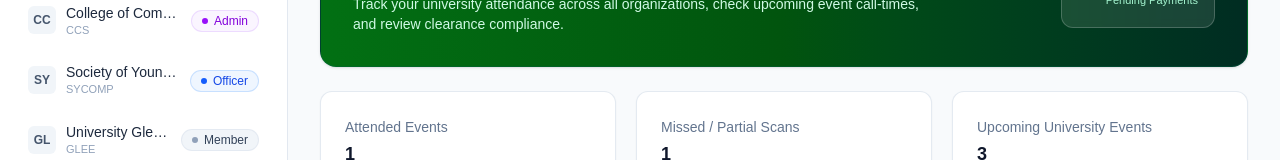
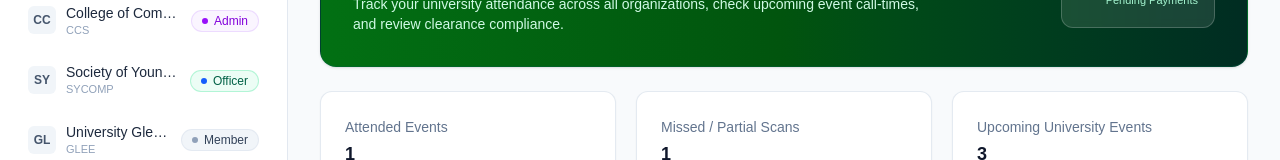
Before and after one commit to HNU-Falcon-Devs/hnu-dash-web, a Next.js app in the folder apps/web/: page / in a window 1280 px wide. Shown: the part 217-377 px from the top of the page. Built offline with nearby package versions, Linux system fonts and the light colour scheme.

Commit message:
Modifying reusable components to cater themes

```diff
--- a/apps/web/src/components/ui/badge.tsx
+++ b/apps/web/src/components/ui/badge.tsx
@@ -36,13 +36,20 @@ export function Badge({
     'inline-flex items-center font-medium rounded-full border transition-colors select-none';
 
   const variants = {
-    default: 'bg-slate-100 text-slate-700 border-slate-200/80',
-    primary: 'bg-blue-50 text-blue-700 border-blue-200/80',
-    success: 'bg-emerald-50 text-emerald-700 border-emerald-200/80',
-    warning: 'bg-amber-50 text-amber-700 border-amber-200/80',
-    danger: 'bg-rose-50 text-rose-700 border-rose-200/80',
-    purple: 'bg-purple-50 text-purple-700 border-purple-200/80',
-    outline: 'bg-transparent text-slate-700 border-slate-300',
+    default:
+      'bg-slate-100 text-slate-700 border-slate-200/80 dark:bg-slate-800 dark:text-slate-300 dark:border-slate-700',
+    primary:
+      'bg-emerald-50 text-emerald-800 border-emerald-200/80 dark:bg-emerald-950/60 dark:text-emerald-300 dark:border-emerald-800/60',
+    success:
+      'bg-emerald-50 text-emerald-700 border-emerald-200/80 dark:bg-emerald-950/60 dark:text-emerald-300 dark:border-emerald-800/60',
+    warning:
+      'bg-amber-50 text-amber-800 border-amber-200/80 dark:bg-amber-950/60 dark:text-amber-300 dark:border-amber-800/60',
+    danger:
+      'bg-rose-50 text-rose-700 border-rose-200/80 dark:bg-rose-950/60 dark:text-rose-300 dark:border-rose-800/60',
+    purple:
+      'bg-purple-50 text-purple-700 border-purple-200/80 dark:bg-purple-950/60 dark:text-purple-300 dark:border-purple-800/60',
+    outline:
+      'bg-transparent text-slate-700 border-slate-300 dark:text-slate-300 dark:border-slate-700',
   };
 
   const sizes = {
--- a/apps/web/src/components/ui/button.tsx
+++ b/apps/web/src/components/ui/button.tsx
@@ -28,15 +28,15 @@ export const Button = React.forwardRef<HTMLButtonElement, ButtonProps>(
 
     const variants = {
       primary:
-        'bg-blue-800 text-white hover:bg-blue-900 active:bg-blue-950 focus-visible:ring-blue-700 shadow-xs',
+        'bg-[#027013] text-white hover:bg-[#01540e] active:bg-[#01400b] focus-visible:ring-[#027013] dark:bg-emerald-600 dark:hover:bg-emerald-700 dark:focus-visible:ring-emerald-500 shadow-xs',
       secondary:
-        'bg-slate-100 text-slate-900 hover:bg-slate-200 active:bg-slate-300 focus-visible:ring-slate-400',
+        'bg-slate-100 text-slate-900 hover:bg-slate-200 active:bg-slate-300 focus-visible:ring-slate-400 dark:bg-slate-800 dark:text-slate-100 dark:hover:bg-slate-700',
       outline:
-        'border border-slate-300 bg-white text-slate-800 hover:bg-slate-50 active:bg-slate-100 focus-visible:ring-slate-400 shadow-2xs',
+        'border border-slate-300 bg-white text-slate-800 hover:bg-slate-50 active:bg-slate-100 focus-visible:ring-slate-400 dark:border-slate-700 dark:bg-slate-900 dark:text-slate-200 dark:hover:bg-slate-800 shadow-2xs',
       ghost:
-        'text-slate-700 hover:bg-slate-100 active:bg-slate-200 focus-visible:ring-slate-400',
+        'text-slate-700 hover:bg-slate-100 active:bg-slate-200 focus-visible:ring-slate-400 dark:text-slate-300 dark:hover:bg-slate-800',
       danger:
-        'bg-rose-600 text-white hover:bg-rose-700 active:bg-rose-800 focus-visible:ring-rose-500 shadow-xs',
+        'bg-rose-600 text-white hover:bg-rose-700 active:bg-rose-800 focus-visible:ring-rose-500 dark:bg-rose-700 dark:hover:bg-rose-800 shadow-xs',
     };
 
     const sizes = {
--- a/apps/web/src/components/ui/card.tsx
+++ b/apps/web/src/components/ui/card.tsx
@@ -9,7 +9,7 @@ export function Card({
   return (
     <div
       className={cn(
-        'rounded-xl border border-slate-200/90 bg-white text-slate-900 shadow-xs transition-shadow',
+        'rounded-xl border border-slate-200/90 bg-white text-slate-900 shadow-xs transition-shadow dark:border-slate-800 dark:bg-slate-900 dark:text-slate-100',
         className
       )}
       {...props}
@@ -26,7 +26,7 @@ export function CardHeader({
 }: React.HTMLAttributes<HTMLDivElement>) {
   return (
     <div
-      className={cn('flex flex-col space-y-1.5 p-6 border-b border-slate-100', className)}
+      className={cn('flex flex-col space-y-1.5 p-6 border-b border-slate-100 dark:border-slate-800/80', className)}
       {...props}
     >
       {children}
@@ -41,7 +41,7 @@ export function CardTitle({
 }: React.HTMLAttributes<HTMLHeadingElement>) {
   return (
     <h3
-      className={cn('font-semibold text-lg leading-none tracking-tight text-slate-900', className)}
+      className={cn('font-semibold text-lg leading-none tracking-tight text-slate-900 dark:text-slate-100', className)}
       {...props}
     >
       {children}
@@ -55,7 +55,7 @@ export function CardDescription({
   ...props
 }: React.HTMLAttributes<HTMLParagraphElement>) {
   return (
-    <p className={cn('text-sm text-slate-500 leading-relaxed', className)} {...props}>
+    <p className={cn('text-sm text-slate-500 leading-relaxed dark:text-slate-400', className)} {...props}>
       {children}
     </p>
   );
@@ -80,7 +80,7 @@ export function CardFooter({
 }: React.HTMLAttributes<HTMLDivElement>) {
   return (
     <div
-      className={cn('flex items-center p-6 pt-0 border-t border-slate-100 mt-6', className)}
+      className={cn('flex items-center p-6 pt-0 border-t border-slate-100 dark:border-slate-800/80 mt-6', className)}
       {...props}
     >
       {children}
--- a/apps/web/src/components/ui/modal.tsx
+++ b/apps/web/src/components/ui/modal.tsx
@@ -56,7 +56,7 @@ export function Modal({
     >
       {/* Backdrop */}
       <div
-        className="fixed inset-0 bg-slate-900/40 backdrop-blur-xs transition-opacity"
+        className="fixed inset-0 bg-slate-900/50 backdrop-blur-xs transition-opacity"
         onClick={onClose}
         aria-hidden="true"
       />
@@ -64,27 +64,27 @@ export function Modal({
       {/* Modal Surface */}
       <div
         className={cn(
-          'relative w-full rounded-2xl bg-white p-6 shadow-xl border border-slate-200/80 transition-all duration-200 z-10',
+          'relative w-full rounded-2xl bg-white p-6 shadow-xl border border-slate-200/80 transition-all duration-200 z-10 dark:bg-slate-900 dark:border-slate-800 dark:text-slate-100',
           maxWidthClasses[maxWidth],
           className
         )}
       >
-        <div className="flex items-start justify-between pb-4 border-b border-slate-100">
+        <div className="flex items-start justify-between pb-4 border-b border-slate-100 dark:border-slate-800">
           <div>
             <h2
               id="modal-title"
-              className="text-lg font-semibold text-slate-900"
+              className="text-lg font-semibold text-slate-900 dark:text-slate-100"
             >
               {title}
             </h2>
             {description && (
-              <p className="mt-1 text-sm text-slate-500">{description}</p>
+              <p className="mt-1 text-sm text-slate-500 dark:text-slate-400">{description}</p>
             )}
           </div>
           <button
             onClick={onClose}
             type="button"
-            className="rounded-lg p-1.5 text-slate-400 hover:text-slate-600 hover:bg-slate-100 transition-colors focus:outline-none focus:ring-2 focus:ring-slate-400 cursor-pointer"
+            className="rounded-lg p-1.5 text-slate-400 hover:text-slate-600 hover:bg-slate-100 dark:hover:bg-slate-800 dark:hover:text-slate-200 transition-colors focus:outline-none focus:ring-2 focus:ring-slate-400 cursor-pointer"
             aria-label="Close modal"
           >
             <svg
--- a/apps/web/src/components/ui/table.tsx
+++ b/apps/web/src/components/ui/table.tsx
@@ -6,7 +6,7 @@ export function Table({
   ...props
 }: React.HTMLAttributes<HTMLTableElement>) {
   return (
-    <div className="relative w-full overflow-auto rounded-lg border border-slate-200/80 bg-white">
+    <div className="relative w-full overflow-auto rounded-lg border border-slate-200/80 bg-white dark:border-slate-800 dark:bg-slate-900">
       <table
         className={cn('w-full caption-bottom text-sm text-left', className)}
         {...props}
@@ -21,7 +21,7 @@ export function TableHeader({
 }: React.HTMLAttributes<HTMLTableSectionElement>) {
   return (
     <thead
-      className={cn('bg-slate-50/80 border-b border-slate-200/80 text-xs uppercase font-semibold text-slate-600 tracking-wider', className)}
+      className={cn('bg-slate-50/80 border-b border-slate-200/80 text-xs uppercase font-semibold text-slate-600 tracking-wider dark:bg-slate-800/60 dark:border-slate-800 dark:text-slate-400', className)}
       {...props}
     />
   );
@@ -33,7 +33,7 @@ export function TableBody({
 }: React.HTMLAttributes<HTMLTableSectionElement>) {
   return (
     <tbody
-      className={cn('divide-y divide-slate-100 bg-white', className)}
+      className={cn('divide-y divide-slate-100 bg-white dark:divide-slate-800/80 dark:bg-slate-900', className)}
       {...props}
     />
   );
@@ -46,7 +46,7 @@ export function TableRow({
   return (
     <tr
       className={cn(
-        'transition-colors hover:bg-slate-50/70 data-[state=selected]:bg-slate-100',
+        'transition-colors hover:bg-slate-50/70 dark:hover:bg-slate-800/50 data-[state=selected]:bg-slate-100 dark:data-[state=selected]:bg-slate-800',
         className
       )}
       {...props}
@@ -60,7 +60,7 @@ export function TableHead({
 }: React.ThHTMLAttributes<HTMLTableCellElement>) {
   return (
     <th
-      className={cn('h-10 px-4 text-left align-middle font-medium text-slate-500 select-none', className)}
+      className={cn('h-10 px-4 text-left align-middle font-medium text-slate-500 select-none dark:text-slate-400', className)}
       {...props}
     />
   );
@@ -72,7 +72,7 @@ export function TableCell({
 }: React.TdHTMLAttributes<HTMLTableCellElement>) {
   return (
     <td
-      className={cn('p-4 align-middle text-slate-700', className)}
+      className={cn('p-4 align-middle text-slate-700 dark:text-slate-300', className)}
       {...props}
     />
   );
```
